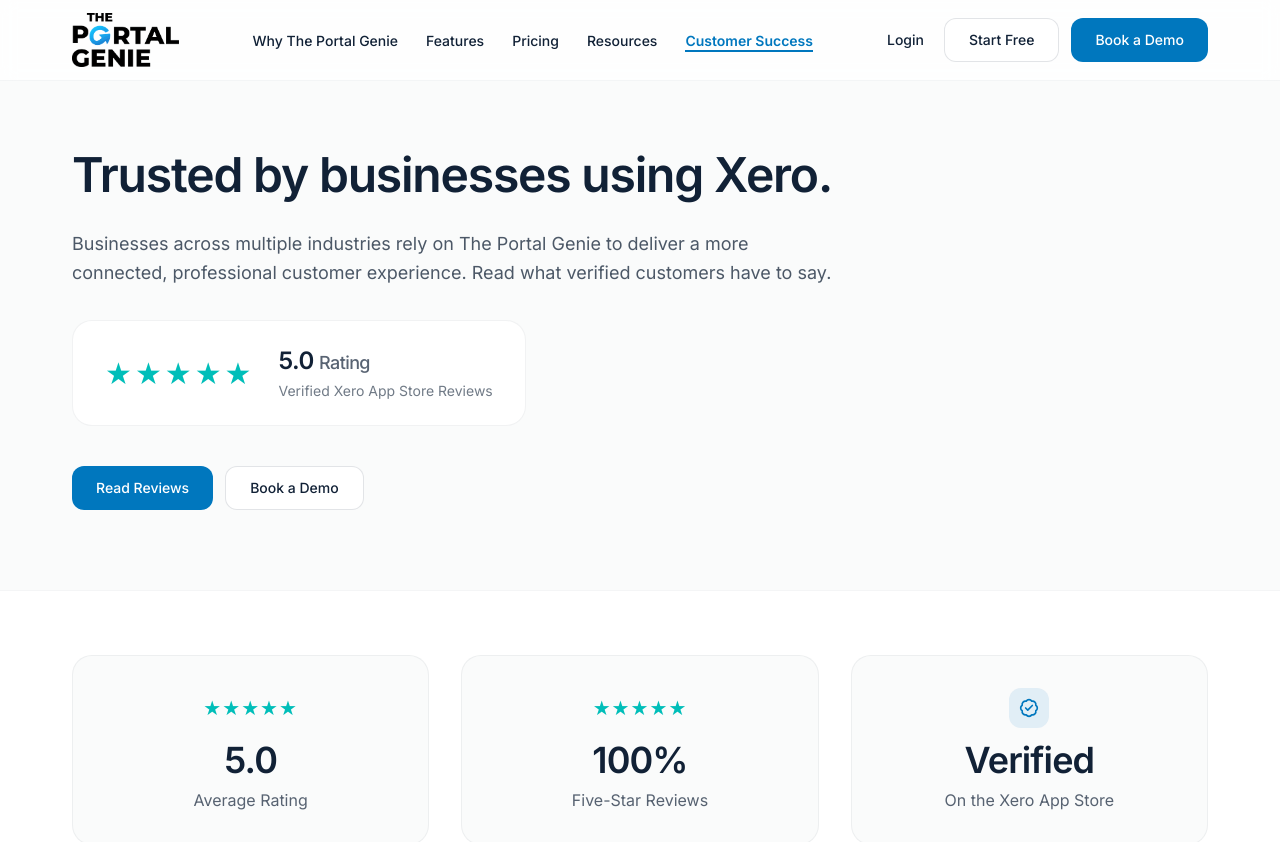
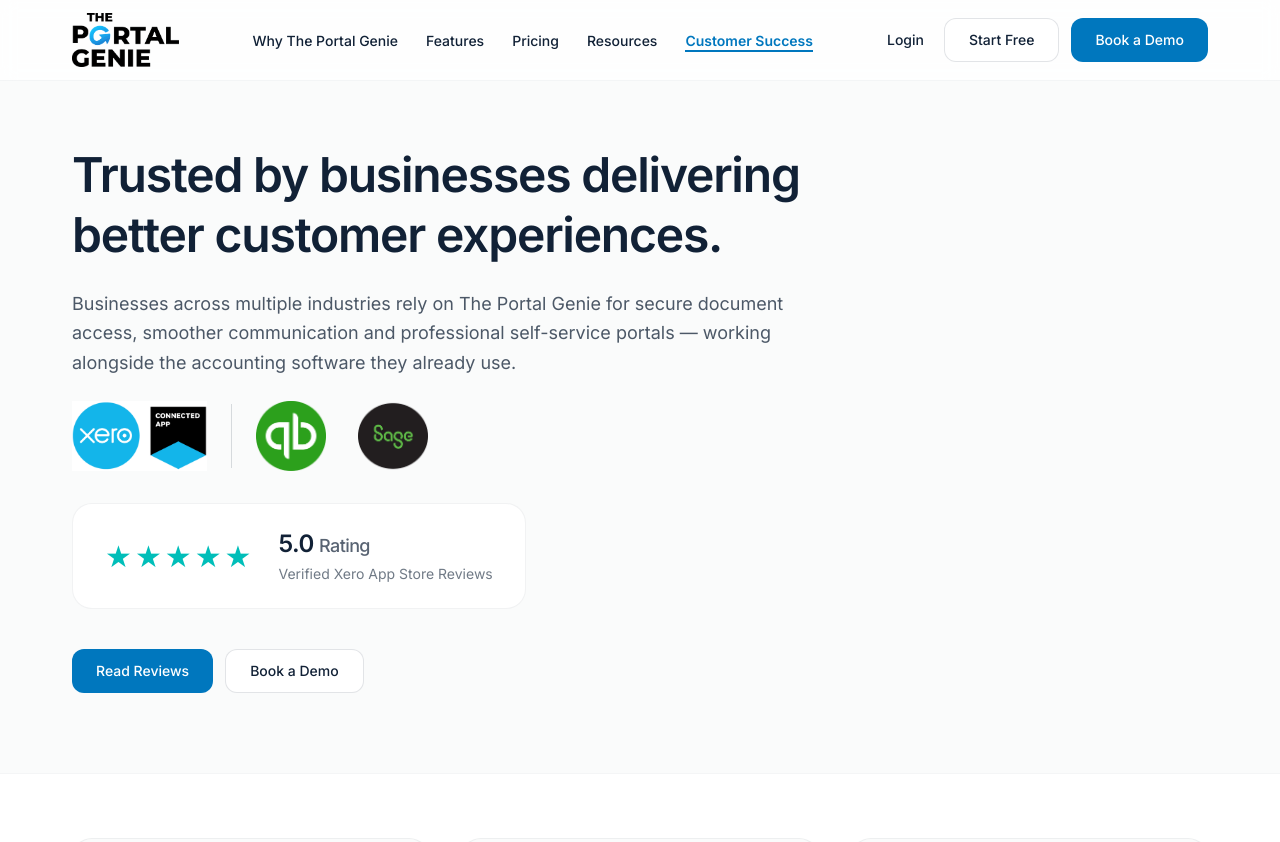
Before and after one commit to ThePortalGenie/portal-genie-site, a Next.js app: page /customer-success in a window 1280 px wide. Shown: the top 842 px of the page. Built offline with nearby package versions, Linux system fonts and the light colour scheme.

Commit message:
Before Revised Plans

```diff
--- a/components/customer-success/CommonThemes.tsx
+++ b/components/customer-success/CommonThemes.tsx
@@ -22,15 +22,15 @@
 };
 
 export function CommonThemes() {
-  const { commonThemes } = customerSuccessPage;
+  const { customerSuccessThemes } = customerSuccessPage;
   const { ref, isVisible } = useScrollReveal(0.1);
 
   return (
     <Section background="surface">
       <ScrollReveal>
         <SectionHeader
-          title={commonThemes.headline}
-          description={commonThemes.description}
+          title={customerSuccessThemes.headline}
+          description={customerSuccessThemes.description}
           align="left"
           className="max-w-xl"
         />
@@ -40,7 +40,7 @@
         ref={ref}
         className="mt-12 grid gap-6 sm:grid-cols-2 lg:gap-8"
       >
-        {commonThemes.items.map((item, index) => {
+        {customerSuccessThemes.items.map((item, index) => {
           const Icon = iconMap[item.icon];
 
           return (
--- a/components/customer-success/CustomerSuccessHero.tsx
+++ b/components/customer-success/CustomerSuccessHero.tsx
@@ -2,6 +2,7 @@
 import { ButtonLink } from "@/components/ui/ButtonLink";
 import { Container } from "@/components/ui/Container";
 import { RatingSummary } from "@/components/customer-success/RatingSummary";
+import { AccountingIntegrationLogos } from "@/components/shared/AccountingIntegrationLogos";
 import { GenieFlow } from "@/components/visuals/GenieFlow";
 
 export function CustomerSuccessHero() {
@@ -19,6 +20,8 @@
           <p className="mt-6 text-base leading-relaxed text-portal-navy/75 sm:text-lg">
             {hero.description}
           </p>
+
+          <AccountingIntegrationLogos className="mt-6" />
 
           <div className="mt-8">
             <RatingSummary
--- a/content/customer-success.ts
+++ b/content/customer-success.ts
@@ -8,18 +8,18 @@
   metadata: {
     title: "Customer Success",
     description:
-      "Read verified Portal Genie reviews from the Xero App Store. See why businesses value seamless Xero integration, exceptional support and a better customer experience.",
+      "Read verified customer stories and reviews. See why businesses value Portal Genie's customer experience layer, exceptional support and seamless integration with Xero, QuickBooks and Sage Business Cloud.",
     openGraph: {
       title:
-        "Portal Genie Customer Success — Verified Xero App Store Reviews",
+        "Portal Genie Customer Success — Customer Stories & Verified Reviews",
       description:
-        "Authentic customer stories and verified Xero App Store reviews from businesses using Portal Genie to deliver a connected customer experience alongside Xero.",
+        "Authentic customer stories and verified reviews from businesses using Portal Genie to deliver a connected customer experience alongside their accounting software.",
     },
   },
   hero: {
-    headline: "Trusted by businesses using Xero.",
+    headline: "Trusted by businesses delivering better customer experiences.",
     description:
-      "Businesses across multiple industries rely on The Portal Genie to deliver a more connected, professional customer experience. Read what verified customers have to say.",
+      "Businesses across multiple industries rely on The Portal Genie for secure document access, smoother communication and professional self-service portals — working alongside the accounting software they already use.",
     rating: {
       value: "5.0",
       label: "Rating",
@@ -56,7 +56,7 @@
   testimonials: {
     headline: "Featured customer stories",
     description:
-      "Verified reviews from businesses using Portal Genie alongside Xero.",
+      "Verified reviews from businesses using Portal Genie to deliver a more connected customer experience.",
     items: [
       {
         name: "Justin Myles Fuchs",
@@ -144,6 +144,38 @@
       },
     ],
   },
+  /** Platform-neutral themes for the Customer Success page (pricing trust bar uses commonThemes above). */
+  customerSuccessThemes: {
+    headline: "What customers consistently say",
+    description:
+      "Themes that appear again and again across verified Xero App Store reviews.",
+    items: [
+      {
+        title: "Exceptional Support",
+        description:
+          "Customers repeatedly praise the responsiveness, knowledge and friendliness of the Portal Genie team.",
+        icon: "headphones",
+      },
+      {
+        title: "Easy to Use",
+        description:
+          "Businesses consistently describe the platform as intuitive and simple for both staff and customers.",
+        icon: "sparkles",
+      },
+      {
+        title: "Works alongside your accounting software",
+        description:
+          "Portal Genie complements your existing accounting workflows without disrupting how your team works.",
+        icon: "puzzle",
+      },
+      {
+        title: "Improves Customer Experience",
+        description:
+          "Businesses report more professional communication, easier document access and better customer interactions.",
+        icon: "heart-handshake",
+      },
+    ],
+  },
   verified: {
     headline: "Verified on the Xero App Store",
     description:
@@ -197,9 +229,9 @@
     ],
   },
   finalCta: {
-    headline: "Ready to experience The Portal Genie for yourself?",
+    headline: "See how Portal Genie can work for your business",
     description:
-      "Book a demo to see the platform in action, or start free and explore how Portal Genie complements your Xero workflow.",
+      "Book a demo to explore the platform, or start free and see how Portal Genie works alongside Xero, QuickBooks and Sage Business Cloud to give your customers a more connected experience.",
     primaryCta: {
       label: buttons.bookDemo,
       href: links.bookDemo,
```
